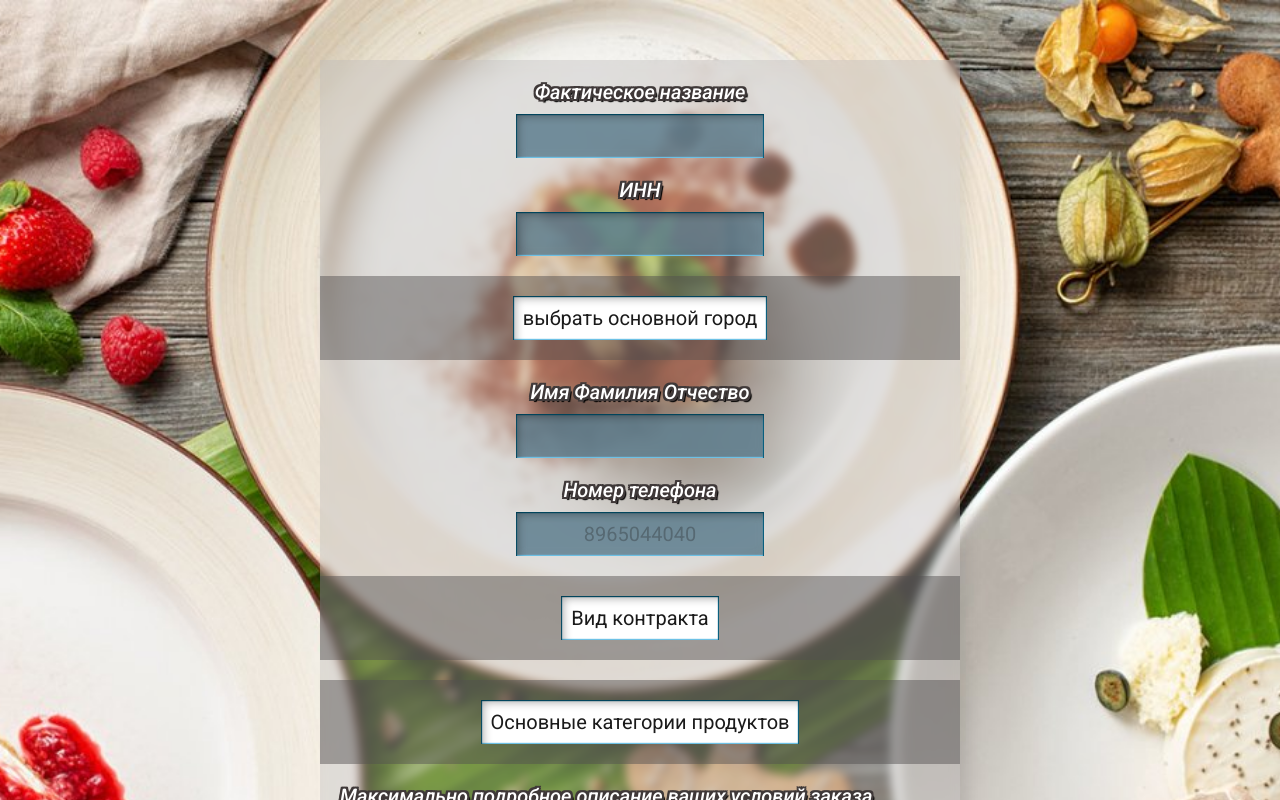
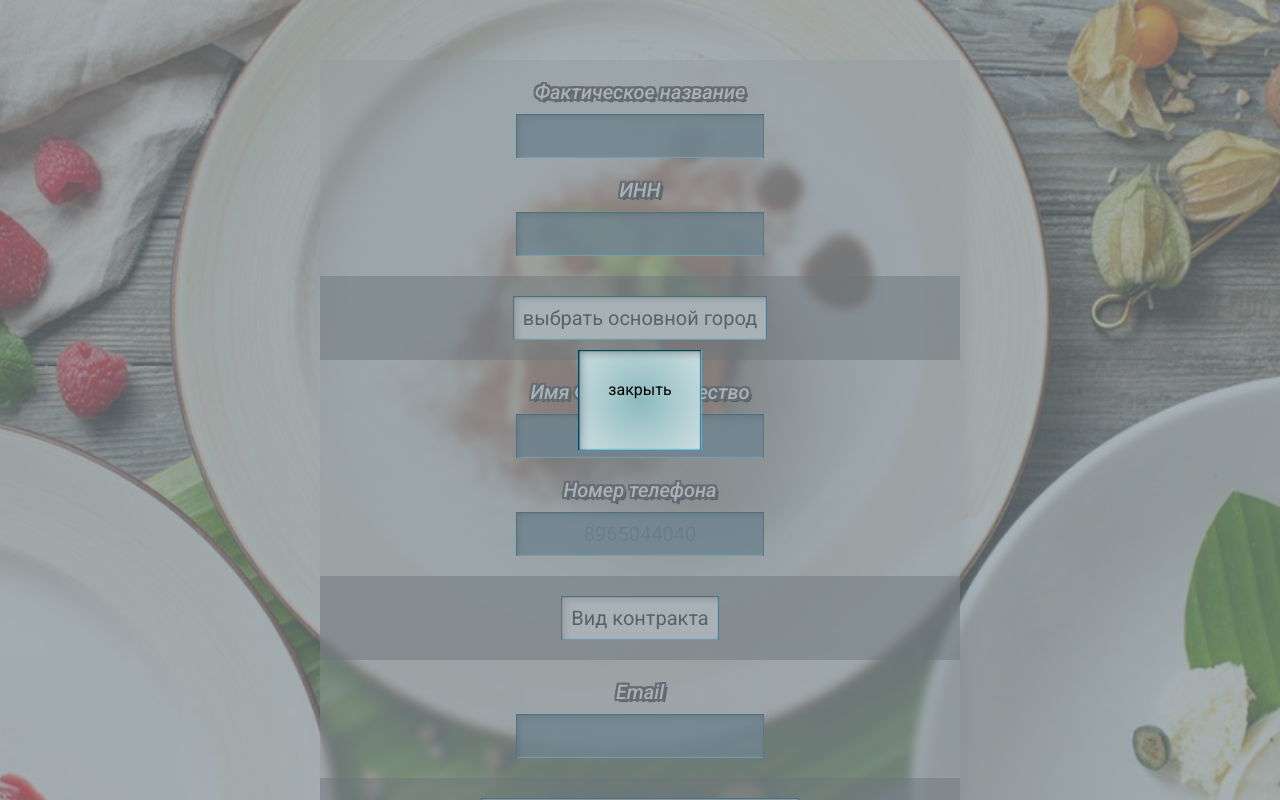
Before and after one commit to Polorion/italyFormN, a React (Vite) app: page / in a window 1280 px wide. Shown: the top 800 px of the page. Built offline with nearby package versions, Linux system fonts and the light colour scheme; a web font is replaced by a local one.

Commit message:
formSend

```diff
--- a/src/Components/MainPage/MainPage.jsx
+++ b/src/Components/MainPage/MainPage.jsx
@@ -8,16 +8,19 @@ import {useDispatch, useSelector} from "react-redux";
 import {
     setChoiceChoiceCityStore,
     setChoiceContractStore,
-    setChoiceProductsStore,
+    setChoiceProductsStore, setData,
     setMainCityStore
 } from "../../store/main/main.js";
+import {Send} from "../send/send.jsx";
 
 export const MainPage = () => {
+
     const node = document.querySelector(":root");
     const [mainCity, setMainCity] = useState(false)
     const [contract, setContract] = useState(false)
     const [product, setProduct] = useState(false)
     const [moreCity, setMoreCity] = useState(false)
+    const [isSend, setIsSend] = useState(true)
     useEffect(() => {
         if (mainCity || contract || product || moreCity) {
             node.style.overflow = 'hidden'
@@ -42,6 +45,7 @@ export const MainPage = () => {
     const choiceChoiceCity = useSelector(state => state.main.choiceChoiceCity)
     const dispatch = useDispatch()
     const [innValue, setInnValue] = useState('')
+    const [tellValue, setTellValue] = useState('')
     const choiceAll = (name, data) => {
         switch (name) {
             case 'setMainCity':
@@ -62,7 +66,25 @@ export const MainPage = () => {
         mode: "onTouched"
     })
     const onSubmit = (data) => {
-        console.log(formState.errors)
+
+        setIsSend(true)
+        const sedData = () => {
+
+            return {
+                dop_goroda: choiceChoiceCity,
+                fact_name: data.name,
+                gorod: choiceCainCity[0],
+                inn: data.inn,
+                contact_fio: data.ownerName,
+                contact_phone: data.tell,
+                contact_email: data.email,
+
+                contact_type: choiceContract[0],
+                cat_products: choiceProducts,
+                usloviya_postavki: data.summary
+            }
+        }
+        dispatch(setData(sedData()))
     }
     const choiceCity = (e) => {
         e.preventDefault()
@@ -80,10 +102,13 @@ export const MainPage = () => {
         e.preventDefault()
         setMoreCity(prevState => !prevState)
     }
+
     return (
         <div className={`${S.body} ${mainCity && S.block}`}>
 
-            <form className={S.form} onSubmit={handleSubmit(onSubmit)}>
+            <form onClick={() => {
+                console.log(formState.errors)
+            }} className={S.form} onSubmit={handleSubmit(onSubmit)}>
                 <div className={`${S.name} ${S.inputBody} `}>
                     <p className={S.titleBlock}>Фактическое название
                     </p>
@@ -153,8 +178,19 @@ export const MainPage = () => {
                 <div className={`${S.tell} ${S.inputBody}`}>
                     <p> Номер телефона
                     </p>
-                    <input placeholder={'8965044040'}
+                    <input onFocus={() => {
+                        if (tellValue === '') {
+
+                            setTellValue(8)
+                        }
+                    }} value={tellValue} onInput={(e) => {
+
+                        if (e.target.value.length < 12) {
+                            setTellValue('8' + e.target.value.replace(/^8/, ''));
+                        }
+                    }} placeholder={'8965044040'}
                            className={formState.errors.tell && S.errorInput} {...register('tell', {
+                        minLength: {value: 11, message: 'должно быть 11 цыфр'},
                         required: 'поле не должно быть пустым',
 
                     })} type="number"/>
@@ -177,10 +213,25 @@ export const MainPage = () => {
                     </div>
                     <div className={S.error}>{formState.errors.btn2 && <div>выберите из списка</div>} </div>
                 </div>
+                <div className={`${S.email} ${S.inputBody}`}>
+                    <p> Email
+                    </p>
+                    <input
+                        className={formState.errors.email && S.errorInput} {...register('email', {
+                        pattern: {
+                            value: /^[a-zA-Z0-9._%+-]+@[a-zA-Z0-9.-]+\.[a-zA-Z]{2,4}$/,
+                            message: 'это не емайл'
+                        },
+                        required: 'поле не должно быть пустым',
+
+                    })} type="text"/>
+                    <div className={S.error}> {formState.errors.email && formState.errors.email.message}</div>
+                </div>
 
                 <div className={S.choiceBlock}>
                     <button className={S.button} onClick={choiceProduct}>Основные категории продуктов</button>
                     <div  {...register('btn3', {
+
                             validate: () => {
                                 if (!choiceProducts[0]) {
                                     return false
@@ -189,7 +240,8 @@ export const MainPage = () => {
                                 }
                             }
 
-                    })} className={choiceProducts.length < 1 && S.none}>
+                        }
+                    )} className={choiceProducts.length < 1 && S.none}>
                         {choiceProducts && choiceProducts.map(el => <p>{el}</p>)}
 
                     </div>
@@ -246,6 +298,7 @@ export const MainPage = () => {
                     }} title={'В какие города возможны поставки'} type={'setAllCity'}
                                choice={choiceAll} elem={mainCityData} closed={setMoreCity}/>}
                 <button className={S.send}>Отправить</button>
+                {isSend && <Send exit={setIsSend}/>}
 
 
             </form>
--- /dev/null
+++ b/src/Components/send/Send.module.scss
@@ -0,0 +1,196 @@
+
+.bodyDots {
+  display: flex;
+  align-items: center;
+  width: 100%;
+  justify-content: center;
+  height: 100%;
+}
+
+.requestBlock {
+
+}
+
+.bodyShadow {
+  position: fixed;
+  top: 0;
+  left: 0;
+  width: 100%;
+  height: 100%;
+  background-color: rgba(122, 137, 145, 0.66);
+  -webkit-box-shadow: 0px 0px 35px 17px rgba(34, 60, 80, 0.2);
+  -moz-box-shadow: 0px 0px 35px 17px rgba(34, 60, 80, 0.2);
+  box-shadow: 0px 0px 35px 17px rgba(34, 60, 80, 0.2);
+
+
+}
+
+
+.loadingDots {
+  display: flex;
+  justify-content: center;
+  align-items: center;
+}
+
+.dot {
+  width: 10px;
+  height: 10px;
+  margin: 0 5px;
+  border-radius: 50% !important;
+  background-color: #0c0c0c; /* Цвет точек */
+  animation: bounce 0.6s infinite alternate;
+}
+
+.dot:nth-child(2) {
+  animation-delay: 0.2s;
+}
+
+.dot:nth-child(3) {
+  animation-delay: 0.4s;
+}
+
+@keyframes bounce {
+  0% {
+    transform: translateY(0);
+  }
+  100% {
+    transform: translateY(-3px);
+  }
+}
+
+.body {
+  -webkit-box-shadow: 5px 5px 34px -5px rgba(24, 51, 136, 0.47);
+  -moz-box-shadow: 5px 5px 34px -5px rgba(24, 51, 136, 0.47);
+  box-shadow: 5px 5px 34px -5px rgba(24, 51, 136, 0.47);
+  height: 100px;
+
+  input {
+    background-color: #fff;
+    color: #1a1a1a;
+    padding: 10px;
+    border-radius: 20px;
+    font-size: 20px;
+  }
+
+  h1 {
+    margin-bottom: 20px;
+  }
+
+  position: absolute;
+  border-radius: 20px;
+  top: 50%;
+  left: 50%;
+  background: rgb(141, 187, 190);
+  background: radial-gradient(circle, rgba(141, 187, 190, 1) 0%, rgba(206, 222, 226, 1) 100%);
+  box-shadow: 5px 5px 10px -3px rgba(0, 0, 0, .35) inset,
+  3px 3px 1px -2px #005775 inset,
+  -3px 3px 1px -2px #005775 inset,
+  3px  -3px 1px -2px #6dc2e7 inset,
+  -3px -3px 1px -2px #6dc2e7 inset;
+  transform: translate(-50%, -50%);
+  padding: 30px;
+  display: flex;
+  flex-direction: column;
+  align-items: center;
+}
+
+.find {
+  max-height: 200px;
+  min-height: 100px;
+  overflow-x: hidden;
+
+  &::-webkit-scrollbar {
+    width: 1px;
+  }
+
+  width: calc(100% + 60px);
+  margin-bottom: 10px;
+
+  div {
+    background-color: rgba(29, 68, 107, 0.44);
+    text-align: center;
+    color: #21385b;
+    width: 100%;
+    margin-bottom: 10px;
+    padding: 10px;
+  }
+}
+
+.exit {
+  text-align: right;
+  position: absolute;
+  top: 10px;
+  right: 10px;
+  height: 10px;
+  width: 10px;
+
+
+  &::after {
+
+    content: '';
+    width: 10px;
+    height: 2px;
+    background-color: #fff;
+    position: absolute;
+    right: 0;
+    top: 5px;
+    transform: rotate(45deg);
+
+  }
+
+  &::before {
+    content: '';
+    width: 10px;
+    height: 2px;
+    background-color: #fff;
+    position: absolute;
+    right: 0;
+    top: 5px;
+    transform: rotate(-45deg);
+  }
+}
+
+
+.search {
+  display: flex;
+  align-items: center;
+  margin-bottom: 20px;
+
+}
+
+
+.elem {
+  cursor: pointer;
+}
+
+.active {
+  color: #2fcc0b !important;
+}
+
+.save {
+  padding: 10px;
+  border-radius: 20px;
+  border: 1px solid black;
+  cursor: pointer;
+
+  &.error {
+    color: red;
+  }
+}
+
+.choiceBlock {
+  margin-bottom: 10px;
+}
+
+@media screen and (max-width: 450px) {
+  .body {
+    font-size: 15px;
+    width: 70%;
+  }
+  .search {
+
+    input {
+      font-size: 10px;
+    }
+  }
+}
--- /dev/null
+++ b/src/Components/send/send.jsx
@@ -0,0 +1,41 @@
+import * as React from 'react';
+import S from './Send.module.scss'
+import * as ReactDOM from "react-dom";
+import {useDispatch, useSelector} from "react-redux";
+import {setRequest} from "../../store/main/main.js";
+
+export const Send = ({exit}) => {
+    const node = document.querySelector("#modal");
+    const isLoading = useSelector(state => state.main.sendLoad)
+    const request = useSelector(state => state.main.request)
+    const dispatch = useDispatch()
+    console.log(request)
+    return ReactDOM.createPortal(
+        <div className={S.bodyShadow}>
+            <div onClick={(e) => {
+                e.stopPropagation()
+            }} className={S.body}>
+                {isLoading ? <div className={S.bodyDots}>
+                        <p>Отправка формы</p>
+                        <div className={S.loadingDots}>
+                            <div className={S.dot}></div>
+                            <div className={S.dot}></div>
+                            <div className={S.dot}></div>
+                        </div>
+                    </div> :
+                    <div>
+                        <div className={S.requestBlock}>{request.length >= 1 && Object.values(request[0])}</div>
+                        <div>
+                            <button onClick={() => {
+                                exit(false)
+                                dispatch(setRequest())
+                            }}>закрыть
+                            </button>
+                        </div>
+                    </div>}
+
+            </div>
+
+        </div>, node
+    );
+};
--- a/src/store/main/main.js
+++ b/src/store/main/main.js
@@ -2,15 +2,17 @@ import {createAsyncThunk, createSlice} from "@reduxjs/toolkit";
 import axios from "axios";
 
 const initialState = {
-    mainCity: ['1','2','3','4','5','6','7','8','9',],
-    contract: ['1','2','3','4','5','6','7','8','9',],
-    products: ['1','2','3','4','5','6','7','8','9',],
-    choiceCity: ['1','2','3','4','5','6','7','8','9',],
+    mainCity: ['1', '2', '3', '4', '5', '6', '7', '8', '9',],
+    contract: ['1', '2', '3', '4', '5', '6', '7', '8', '9',],
+    products: ['1', '2', '3', '4', '5', '6', '7', '8', '9',],
+    choiceCity: ['1', '2', '3', '4', '5', '6', '7', '8', '9',],
     choiceMainCity: [],
     choiceContract: [],
     choiceProducts: [],
     choiceChoiceCity: [],
-    isLoading:false
+    isLoading: false,
+    sendLoad: false,
+    request: []
 
 };
 
@@ -22,7 +24,7 @@ export const getAllProductRedux = createAsyncThunk(
     "cart/getAllProductRedux",
     async (params) => {
 
-            const { data } = await axios.get (
+        const {data} = await axios.get(
             `http://localhost:2000/getAllProduct`
         );
         return data;
@@ -32,7 +34,7 @@ export const getAllCityRedux = createAsyncThunk(
     "cart/getAllCityRedux",
     async (params) => {
 
-            const { data } = await axios.get (
+        const {data} = await axios.get(
             `http://localhost:2000/getAllCity`
         );
         return data;
@@ -42,8 +44,21 @@ export const getAllContactRedux = createAsyncThunk(
     "cart/getAllContactRedux",
     async (params) => {
 
-            const { data } = await axios.get (
+        const {data} = await axios.get(
             `http://localhost:2000/getAllContact`
+        );
+        return data;
+    }
+);
+
+export const setData = createAsyncThunk(
+    "cart/setData",
+    async (params) => {
+
+        const {data} = await axios.post(
+            `http://localhost:2000/setData`, {
+                params
+            }
         );
         return data;
     }
@@ -54,45 +69,59 @@ export const main = createSlice({
     name: "main",
     initialState,
     extraReducers: (builder) => {
-        builder.addCase(getAllProductRedux.pending, (state, { payload }) => {
+        builder.addCase(getAllProductRedux.pending, (state, {payload}) => {
 
             state.isLoading = true;
         });
-        builder.addCase(getAllProductRedux.fulfilled, (state, { payload }) => {
+        builder.addCase(getAllProductRedux.fulfilled, (state, {payload}) => {
             state.products = [...payload];
             state.isLoading = false;
         });
-        builder.addCase(getAllProductRedux.rejected, (state, { payload }) => {
+        builder.addCase(getAllProductRedux.rejected, (state, {payload}) => {
             state.isLoading = false;
         });
 
-        builder.addCase(getAllCityRedux.pending, (state, { payload }) => {
+        builder.addCase(getAllCityRedux.pending, (state, {payload}) => {
             state.isLoading = true;
         });
-        builder.addCase(getAllCityRedux.fulfilled, (state, { payload }) => {
+        builder.addCase(getAllCityRedux.fulfilled, (state, {payload}) => {
             console.log(payload)
             state.mainCity = [...payload];
             state.isLoading = false;
         });
-        builder.addCase(getAllCityRedux.rejected, (state, { payload }) => {
+        builder.addCase(getAllCityRedux.rejected, (state, {payload}) => {
             state.isLoading = false;
         });
 
-        builder.addCase(getAllContactRedux.pending, (state, { payload }) => {
+        builder.addCase(getAllContactRedux.pending, (state, {payload}) => {
             state.isLoading = true;
         });
-        builder.addCase(getAllContactRedux.fulfilled, (state, { payload }) => {
+        builder.addCase(getAllContactRedux.fulfilled, (state, {payload}) => {
             state.contract = [...payload];
             state.isLoading = false;
         });
-        builder.addCase(getAllContactRedux.rejected, (state, { payload }) => {
+        builder.addCase(getAllContactRedux.rejected, (state, {payload}) => {
             state.isLoading = false;
+        });
+        builder.addCase(setData.pending, (state, {payload}) => {
+            state.sendLoad = true;
+        });
+        builder.addCase(setData.fulfilled, (state, {payload}) => {
+            state.sendLoad = false;
+            state.request = payload
+
+        });
+        builder.addCase(setData.rejected, (state, {payload}) => {
+            state.sendLoad = false;
         });
     },
     reducers: {
 
         setMainCityStore: (state, {payload}) => {
             state.choiceMainCity = [payload]
+        },
+        setRequest: (state, {payload}) => {
+            state.request = [{q: ''}]
         },
         setChoiceContractStore: (state, {payload}) => {
             state.choiceContract = [payload]
@@ -112,7 +141,7 @@ export const {
     setMainCityStore,
     setChoiceContractStore,
     setChoiceProductsStore,
-    setChoiceChoiceCityStore
+    setChoiceChoiceCityStore, setRequest
 } =
     main.actions;
 
```
Lines whose indentation alone changed are shown as unchanged.
